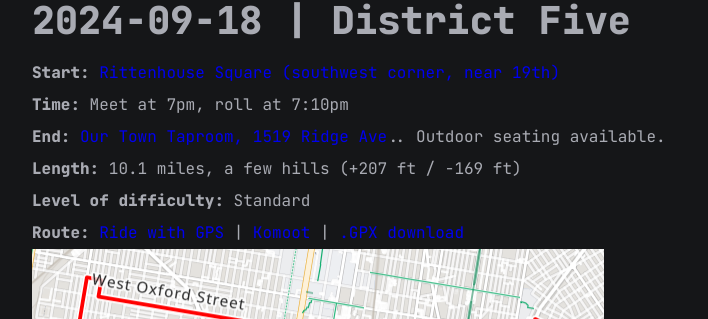
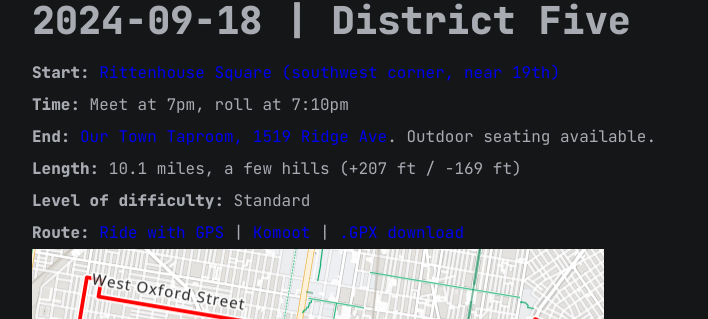
Before and after one commit to wednightrides/wednightrides.github.io, a Jekyll site: the page built from all_collections/_posts/2024-09-18-ride.md, in a window 1280 px wide and 900 px high. Shown: the part 337-656 px from the top of the window, without its empty margins (283-991 px from the left). Built offline with Jekyll 4.4.1, drawn with Linux system fonts in a browser that asks for light colours; nearby versions of some CDN libraries.

Commit message:
small fix

```diff
--- a/all_collections/_posts/2024-09-18-ride.md
+++ b/all_collections/_posts/2024-09-18-ride.md
@@ -5,7 +5,7 @@ date: 2024-09-17
 categories: ["rides"]
 start_location: Rittenhouse Square (southwest corner, near 19th)
 start_location_link: https://maps.app.goo.gl/f3BjMmCUaY1h5zoS9
-end_location: Our Town Taproom, 1519 Ridge Ave.
+end_location: Our Town Taproom, 1519 Ridge Ave
 end_location_link: https://maps.app.goo.gl/E18F7ia9r59KWcWf9
 end_location_indoor_seating_only: false
 start_time: 7pm
```
